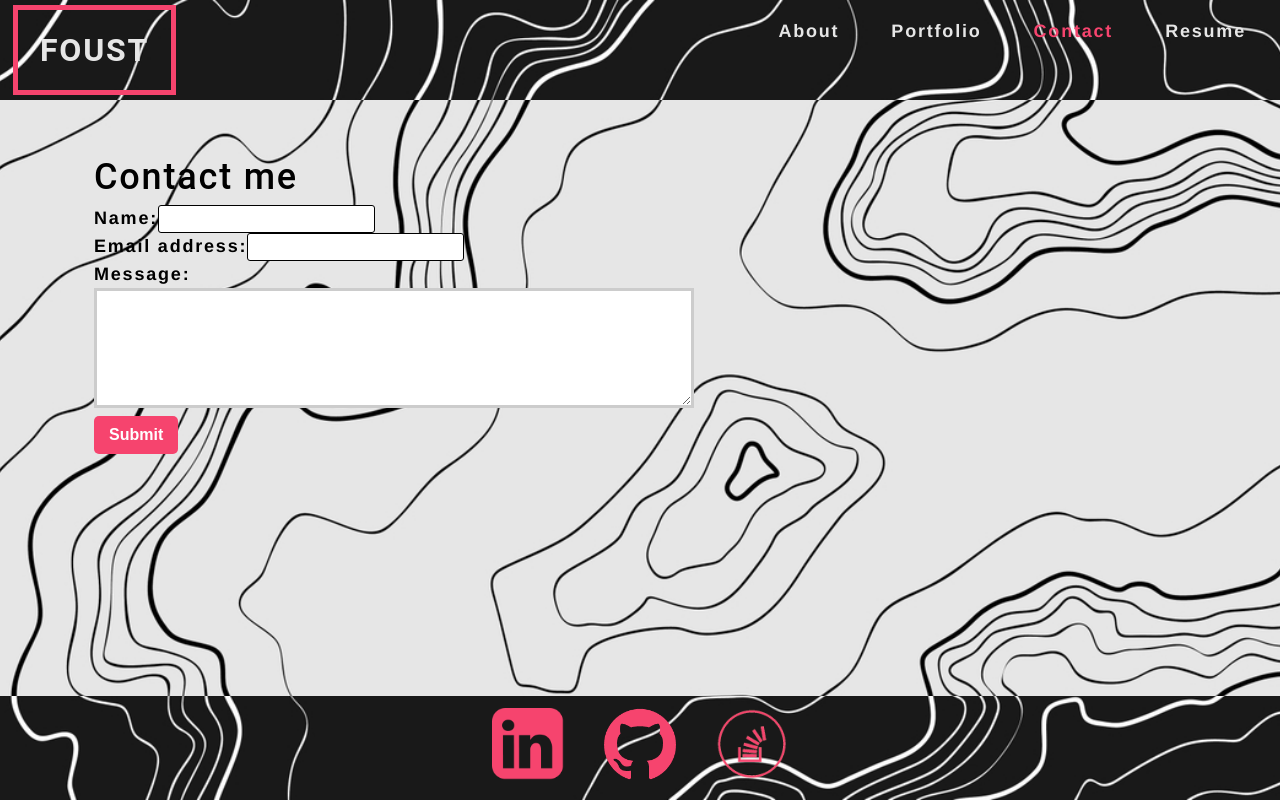
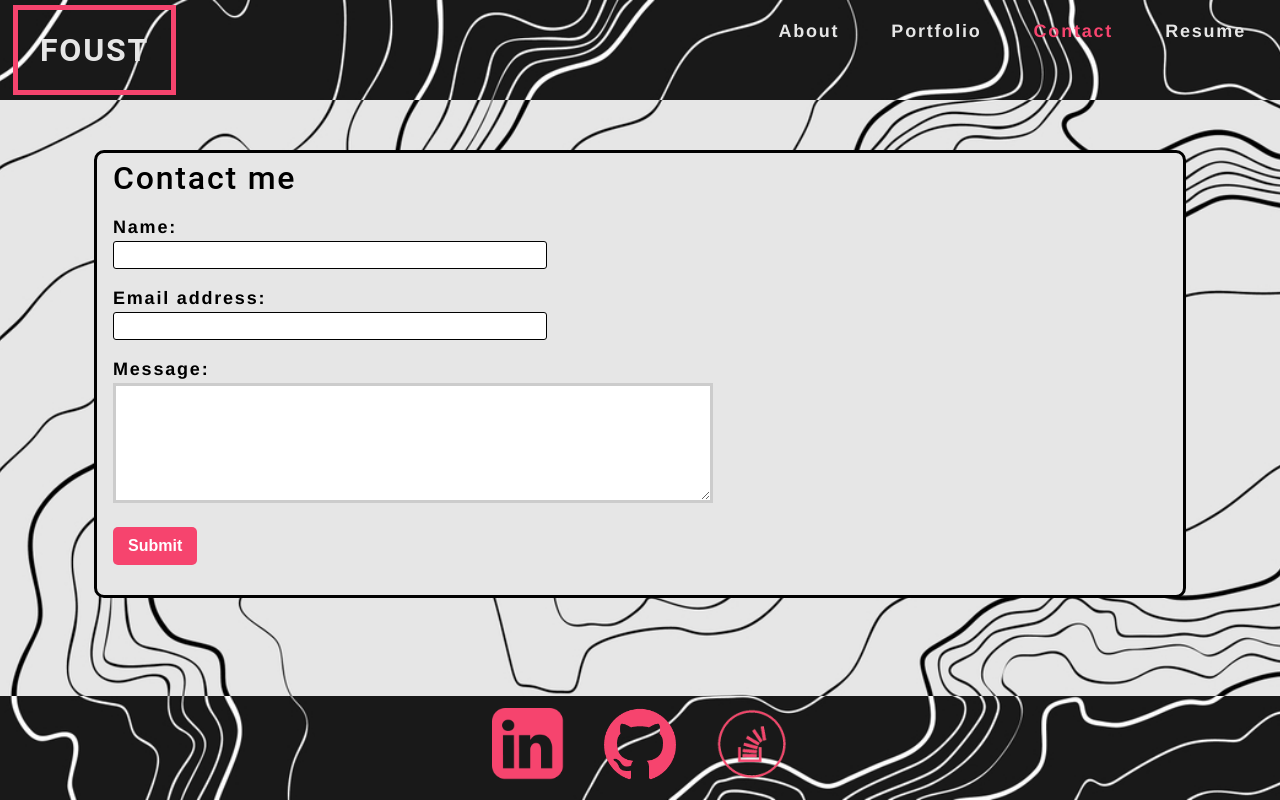
Before and after one commit to riley-foust18/react-portfolio, a React (Create React App) app: page / in a window 1280 px wide. Both pictures are taken after a click on the item "Contact". Built offline with nearby package versions, Linux system fonts and the light colour scheme.

Commit message:
styled contact form

```diff
--- a/src/components/About/index.js
+++ b/src/components/About/index.js
@@ -1,4 +1,4 @@
-import React, {useEffect} from "react";
+import React from "react";
 import photo from '../../assets/images/IMG_9557.JPG'
 
 function About() {
--- a/src/components/Contact/index.js
+++ b/src/components/Contact/index.js
@@ -1,5 +1,5 @@
 import React, {useState} from "react";
-import {validateEmail} from '../../utils/helpers';
+import {validateEmail, capitalizeFirstLetter} from '../../utils/helpers';
 
 function ContactForm() {
   const [errorMessage, setErrorMessage] = useState('');
@@ -18,7 +18,7 @@ function ContactForm() {
       }
     } else {
       if (!e.target.value.length) {
-        setErrorMessage(`${e.target.name} is required`)
+        setErrorMessage(`${capitalizeFirstLetter(e.target.name)} is required`)
       } else {
         setErrorMessage('');
       }
@@ -35,18 +35,18 @@ function ContactForm() {
   }
 
   return (
-    <section>
-      <h1 data-testid="h1tag">Contact me</h1>
-      <form id="contact-form" onSubmit={handleSubmit}>
-        <div>
+    <section className="contactForm">
+      <h2 data-testid="h1tag" className="mx-2">Contact me</h2>
+      <form id="contact-form" onSubmit={handleSubmit} className="mx-2">
+        <div className="my-2">
           <label htmlFor="name">Name:</label>
-          <input type="text" name="name" defaultValue={name} onBlur={handleChange} />
+          <input type="text" name="name" defaultValue={name} onBlur={handleChange} style={{width: '100%'}} />
         </div>
-        <div>
+        <div className="my-2">
           <label htmlFor="email">Email address:</label>
-          <input type="email" name="email" defaultValue={email} onBlur={handleChange} />
+          <input type="email" name="email" defaultValue={email} onBlur={handleChange} style={{width: '100%'}}/>
         </div>
-        <div>
+        <div className="my-2">
           <label htmlFor="message">Message:</label>
           <textarea name="message" rows="5" defaultValue={message} onBlur={handleChange} />
         </div>
--- a/src/index.css
+++ b/src/index.css
@@ -357,5 +357,11 @@ button {
   background-color: var(--light);
   border: solid 3px var(--dark);
   border-radius: 10px;
-  padding-bottom: 10px;
+  padding-bottom: 15px;
 }
+
+.contactForm {
+  background-color: var(--light);
+  border: solid 3px var(--dark);
+  border-radius: 10px;
+}
```
